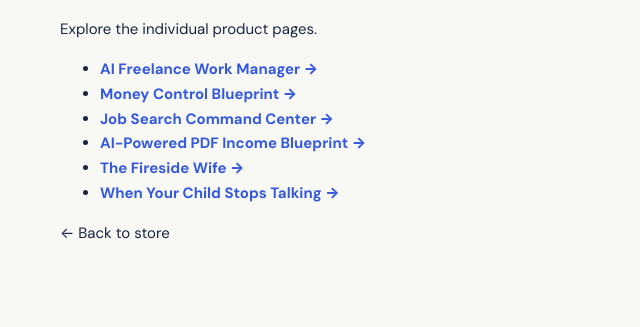
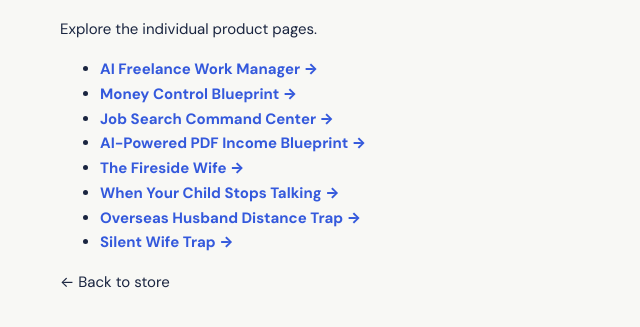
Before and after one commit to bartholomewfrank972-gif/vault-blueprints-website, a plain HTML site: page products/index.html in a window 1280 px wide. Shown: the part 97-424 px from the top of the page, without its empty margins (0-640 px from the left). Drawn offline with Linux system fonts and the light colour scheme.

Commit message:
Include all products in preview catalogue

```diff
--- a/products/index.html
+++ b/products/index.html
@@ -1 +1 @@
-<!doctype html><html lang="en"><head><meta charset="utf-8"><meta name="viewport" content="width=device-width,initial-scale=1"><title>Product previews | Vault Blueprints</title><link rel="stylesheet" href="../product.css"></head><body><div class="announce"><b>Vault Blueprints</b></div><main class="wrap"><h1 class="title">Product previews</h1><p class="intro">Explore the individual product pages.</p><ul class="list"><li><a style="color:#3459dc;font-weight:800" href="ai-freelance-work-manager/">AI Freelance Work Manager →</a></li><li><a style="color:#3459dc;font-weight:800" href="money-control-blueprint/">Money Control Blueprint →</a></li><li><a style="color:#3459dc;font-weight:800" href="job-search-command-center/">Job Search Command Center →</a></li><li><a style="color:#3459dc;font-weight:800" href="ai-powered-pdf-income-blueprint/">AI-Powered PDF Income Blueprint →</a></li><li><a style="color:#3459dc;font-weight:800" href="the-fireside-wife/">The Fireside Wife →</a></li><li><a style="color:#3459dc;font-weight:800" href="when-your-child-stops-talking/">When Your Child Stops Talking →</a></li></ul><p><a class="back" href="../index.html">← Back to store</a></p></main></body></html>
+<!doctype html><html lang="en"><head><meta charset="utf-8"><meta name="viewport" content="width=device-width,initial-scale=1"><title>Product previews | Vault Blueprints</title><link rel="stylesheet" href="../product.css"></head><body><div class="announce"><b>Vault Blueprints</b></div><main class="wrap"><h1 class="title">Product previews</h1><p class="intro">Explore the individual product pages.</p><ul class="list"><li><a style="color:#3459dc;font-weight:800" href="ai-freelance-work-manager/">AI Freelance Work Manager →</a></li><li><a style="color:#3459dc;font-weight:800" href="money-control-blueprint/">Money Control Blueprint →</a></li><li><a style="color:#3459dc;font-weight:800" href="job-search-command-center/">Job Search Command Center →</a></li><li><a style="color:#3459dc;font-weight:800" href="ai-powered-pdf-income-blueprint/">AI-Powered PDF Income Blueprint →</a></li><li><a style="color:#3459dc;font-weight:800" href="the-fireside-wife/">The Fireside Wife →</a></li><li><a style="color:#3459dc;font-weight:800" href="when-your-child-stops-talking/">When Your Child Stops Talking →</a></li><li><a style="color:#3459dc;font-weight:800" href="overseas-husband-distance-trap/">Overseas Husband Distance Trap →</a></li><li><a style="color:#3459dc;font-weight:800" href="silent-wife-trap/">Silent Wife Trap →</a></li></ul><p><a class="back" href="../index.html">← Back to store</a></p></main></body></html>
```
